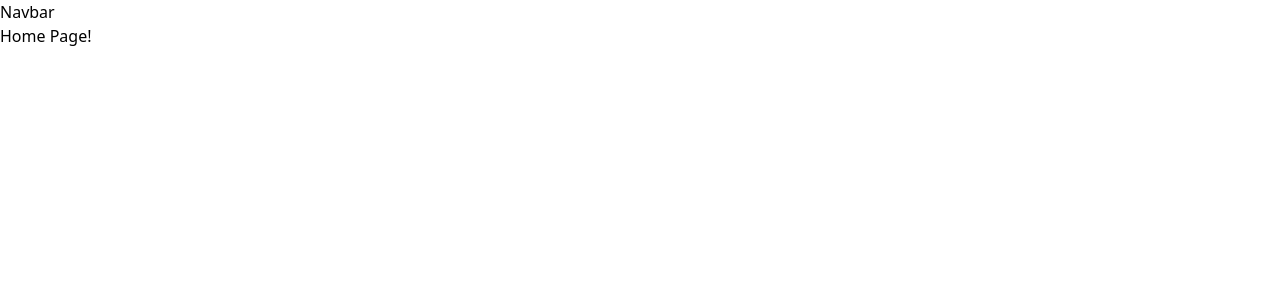
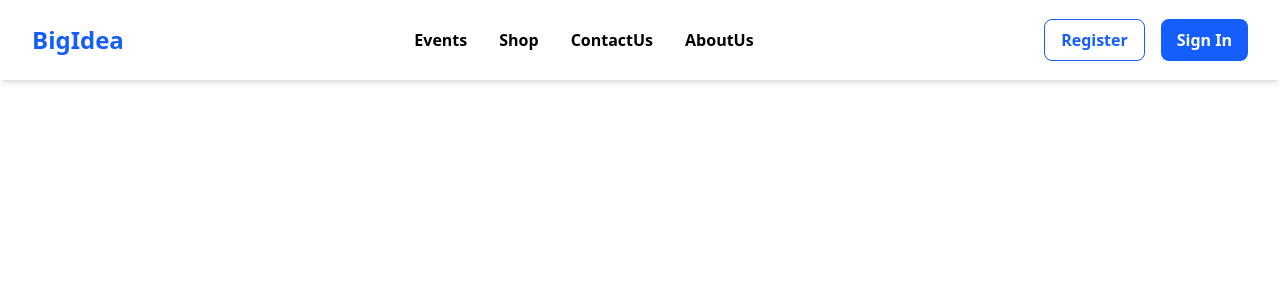
Before and after one commit to mmohashik/Ticket-Booking-Platform_Frontend, a React (Vite) app in the folder ticket_booking_platform_frontend/: page / in a window 1280 px wide. Shown: the top 300 px of the page. Built offline with nearby package versions, Linux system fonts and the light colour scheme.

Commit message:
Add Basic components and pages

```diff
--- a/ticket_booking_platform_frontend/package.json
+++ b/ticket_booking_platform_frontend/package.json
@@ -11,6 +11,7 @@
   },
   "dependencies": {
     "@tailwindcss/vite": "^4.0.9",
+    "lucide-react": "^0.477.0",
     "react": "^19.0.0",
     "react-dom": "^19.0.0",
     "react-router-dom": "^7.2.0",
--- a/ticket_booking_platform_frontend/src/App.jsx
+++ b/ticket_booking_platform_frontend/src/App.jsx
@@ -1,12 +1,20 @@
 import React from 'react'
 import {BrowserRouter, Routes, Route} from 'react-router-dom'
 import Home from './pages/Home'
+import Event from './pages/Event'
+import AboutUs from './pages/AboutUs'
+import ContactUs from './pages/ContactUs'
+import Shop from './pages/Shop'
 
 const App = () => {
   return (
     <BrowserRouter>
       <Routes>
         <Route path="/" element={<Home />} />
+        <Route path="/events" element={<Event />} />
+        <Route path="/aboutus" element={<AboutUs />} />
+        <Route path="/contactus" element={<ContactUs />} />
+        <Route path="/shop" element={<Shop />} />
       </Routes>
     </BrowserRouter>
   )
--- a/ticket_booking_platform_frontend/src/components/NavBar.jsx
+++ b/ticket_booking_platform_frontend/src/components/NavBar.jsx
@@ -1,11 +1,90 @@
-import React from 'react'
+import { useState } from "react";
+import { Link, useLocation } from "react-router-dom";
+import { Menu, X } from "lucide-react";
 
-const NavBar = () => {
+const Navbar = () => {
+  const [isOpen, setIsOpen] = useState(false);
+  const location = useLocation(); // Get current route path
+
+  const menuItems = [
+    { name: "Events", path: "/events" },
+    { name: "Shop", path: "/shop" },
+    { name: "ContactUs", path: "/contactus" },
+    { name: "AboutUs", path: "/aboutus" },
+  ];
+
   return (
-    <div>
-      Navbar
-    </div>
-  )
-}
+    <nav className="bg-white shadow-md">
+      <div className="max-w-7xl mx-auto px-4 sm:px-6 lg:px-8">
+        <div className="flex justify-between items-center h-20">
+          {/* Logo */}
+          <a href="/">
+            <div className="text-2xl font-extrabold text-blue-600">BigIdea</div>
+          </a>
 
-export default NavBar
+          {/* Desktop Menu */}
+          <div className="hidden md:flex space-x-8 justify-center flex-1 font-bold">
+            {menuItems.map((item) => (
+              <Link
+                key={item.name}
+                to={item.path}
+                className={`text-black hover:text-blue-600 transition duration-300 ${
+                  location.pathname === item.path ? "text-blue-600" : ""
+                }`}
+              >
+                {item.name}
+              </Link>
+            ))}
+          </div>
+
+          {/* Buttons */}
+          <div className="hidden md:flex space-x-4">
+            <button className="px-4 py-2 border border-blue-600 text-blue-600 rounded-lg hover:bg-blue-600 hover:text-white font-bold transition">
+              Register
+            </button>
+            <button className="px-4 py-2 bg-blue-600 text-white rounded-lg hover:bg-blue-700 font-bold transition">
+              Sign In
+            </button>
+          </div>
+
+          {/* Mobile Menu Button */}
+          <div className="md:hidden">
+            <button onClick={() => setIsOpen(!isOpen)}>
+              {isOpen ? <X size={28} /> : <Menu size={28} />}
+            </button>
+          </div>
+        </div>
+      </div>
+
+      {/* Mobile Menu */}
+      {isOpen && (
+        <div className="md:hidden bg-white text-center">
+          {menuItems.map((item) => (
+            <Link
+              key={item.name}
+              to={item.path}
+              onClick={() => setIsOpen(false)}
+              className={`block py-2 text-black hover:text-blue-600 transition duration-300 ${
+                location.pathname === item.path ? "text-blue-600" : ""
+              }`}
+            >
+              {item.name}
+            </Link>
+          ))}
+          <div className="py-2">
+            <button className="w-full px-4 py-2 border border-blue-600 text-blue-600 rounded-lg hover:bg-blue-600 hover:text-white transition">
+              Register
+            </button>
+          </div>
+          <div className="pb-2">
+            <button className="w-full px-4 py-2 bg-blue-600 text-white rounded-lg hover:bg-blue-700 transition">
+              Sign In
+            </button>
+          </div>
+        </div>
+      )}
+    </nav>
+  );
+};
+
+export default Navbar;
--- /dev/null
+++ b/ticket_booking_platform_frontend/src/pages/AboutUs.jsx
@@ -0,0 +1,11 @@
+import React from 'react'
+
+const AboutUs = () => {
+  return (
+    <div>
+      AboutUs
+    </div>
+  )
+}
+
+export default AboutUs
--- /dev/null
+++ b/ticket_booking_platform_frontend/src/pages/ContactUs.jsx
@@ -0,0 +1,11 @@
+import React from 'react'
+
+const ContactUs = () => {
+  return (
+    <div>
+      ContactUs
+    </div>
+  )
+}
+
+export default ContactUs
--- /dev/null
+++ b/ticket_booking_platform_frontend/src/pages/Event.jsx
@@ -0,0 +1,12 @@
+import React from 'react'
+import Navbar from '../components/NavBar'
+
+const Event = () => {
+  return (
+    <div>
+      <Navbar/>
+    </div>
+  )
+}
+
+export default Event
--- a/ticket_booking_platform_frontend/src/pages/Home.jsx
+++ b/ticket_booking_platform_frontend/src/pages/Home.jsx
@@ -5,7 +5,7 @@ const Home = () => {
   return (
     <div>
         <NavBar/>
-        Home Page!
+
     </div>
   )
 }
--- /dev/null
+++ b/ticket_booking_platform_frontend/src/pages/Shop.jsx
@@ -0,0 +1,11 @@
+import React from 'react'
+
+const Shop = () => {
+  return (
+    <div>
+      Shop
+    </div>
+  )
+}
+
+export default Shop
```
Also changed, not shown: 1 other file (tests, documents, lock files or other folders).
